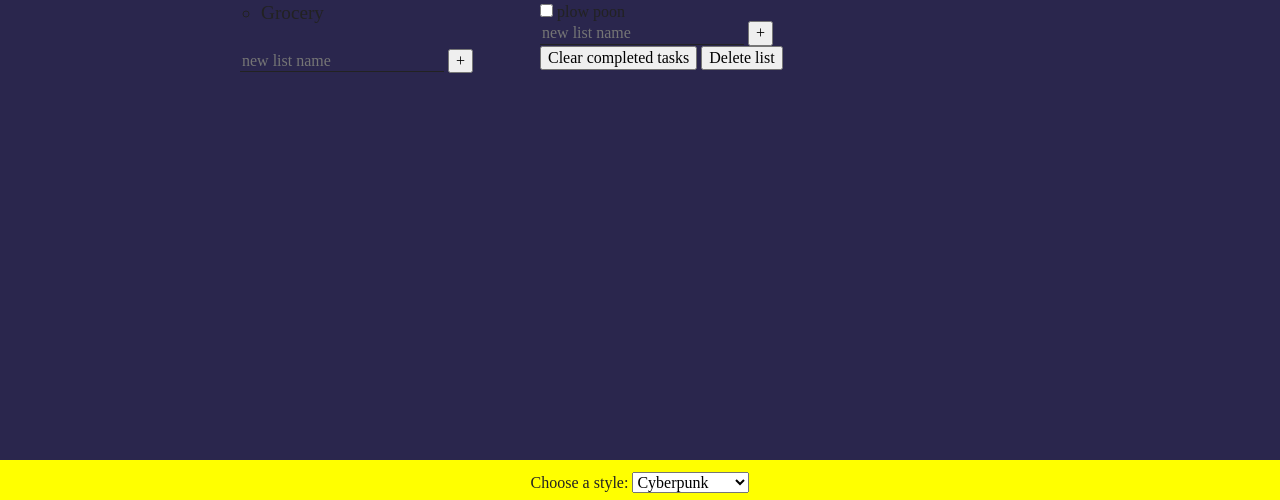
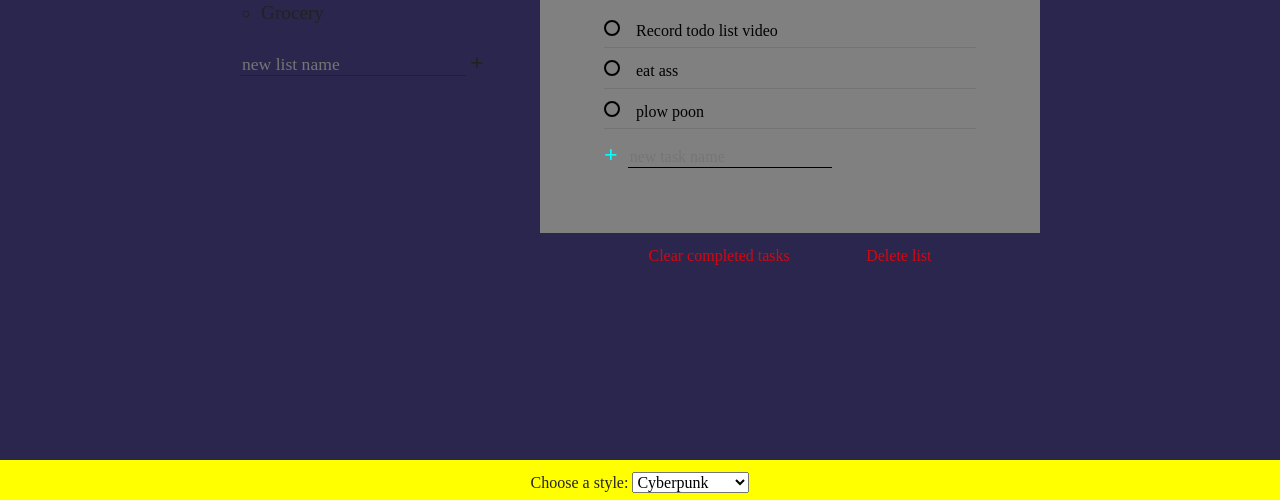
Before and after one commit to NickLeylandMedia/dashboard, a website built with Parcel: page todo.html in a window 1280 px wide. Shown: the part 300-800 px from the top of the page. Built offline with nearby package versions, Linux system fonts and the light colour scheme.

Commit message:
Styled todo list.

```diff
--- a/css/styles.css
+++ b/css/styles.css
@@ -9,6 +9,11 @@ body {
 a {
     text-decoration: none;
 
+}
+
+[type="checkbox"] {
+    opacity: 0;
+    position: absolute;
 }
 
 /* Sections */
@@ -90,12 +95,57 @@ a {
     padding-left: 1.1em;
 }
 
+.list-name {
+    cursor: pointer;
+}
+
+.list-name:hover {
+    opacity: 0.7;
+}
+
 .new {
     background: transparent;
     border: 0;
     color: inherit;
     border-bottom: 1px solid currentColor;
     font-size: inherit;
+    transition: border-bottom 150ms ease-in;
+    outline: none;
+    order: 2;
+}
+
+.new:focus {
+    border-bottom-width: 3px;
+}
+
+.new:focus::placeholder {
+    opacity: 0.2;
+}
+
+.new.list {
+    font-size: 1.1rem;
+}
+
+.new.task {
+    margin-bottom: 0;
+}
+
+.btn {
+    cursor: pointer;
+    background: 0;
+    border: 0;
+    padding: 0;
+    color: inherit;
+}
+
+.btn.create {
+    font-size: 1.5rem;
+    font-weight: 900;
+    margin-right: 0.25em;
+}
+
+.btn.create:hover {
+    opacity: 0.7;
 }
 
 .active-list {
@@ -108,6 +158,123 @@ a {
 
 .todo-list{
     grid-area: active;
+    background: grey;
+    color: black;
+    padding: 2rem;
+}
+
+.todo-header {
+    background: lightgrey;
+    padding: 2rem;
+    display: flex;
+    align-items: center;
+    justify-content: space-between;
+}
+
+.list-title {
+    margin: 0;
+}
+
+.task-count {
+    margin: 0;
+    font-size: 1rem;
+}
+
+.todo-body {
+    padding: 2rem;
+    position: relative;
+}
+
+.custom-checkbox {
+    display: inline-block;
+    width: .75em;
+    height: .75em;
+    cursor: pointer;
+    border: 2px solid currentColor;
+    border-radius: 50%;
+    margin-right: 0.75em;
+    transform: scale(1);
+    transition: transform 300ms ease-in-out;
+}
+
+.task label {
+    display: flex-inline;
+    align-items: center;
+    position: relative;
+}
+
+.task::after {
+    position: absolute;
+    content: "";
+    right: 0;
+    left: 0;
+    bottom: -0.5em;
+    height: 1px;
+    background: currentColor;
+    opacity: 0.1;
+}
+
+.task {
+    position: relative;
+    margin-bottom: 1.25em;
+}
+
+.task:hover .custom-checkbox,
+[type="checkbox"]:focus + label .custom-checkbox {
+    transform: scale(1.2);
+    color: red;
+}
+
+[type="checkbox"]:checked + label .custom-checkbox {
+   background: blue;
+   border-color: blue;
+   box-shadow: inset 0 0 0px 2px white;
+}
+
+[type="checkbox"]:checked + label {
+    opacity: 0.5;
+}
+
+.task label::after {
+    content: "";
+    position: absolute;
+    left: 1.75em;
+    right: 0;
+    top: 50%;
+    height: 3px;
+    background: currentColor;
+    transform: scaleX(0);
+    transform-origin: right;
+    transition: transform 150ms ease-in-out;
+}
+
+[type="checkbox"]:checked + label::after {
+    transform: scaleX(1);
+    transform-origin: left;
+}
+
+.new-task-creator .create {
+    color: cyan;
+}
+
+.delete-stuff {
+    display: flex;
+    justify-content: space-evenly;
+    position: absolute;
+    width: 100%;
+    left: 0;
+    bottom: -65px;
+    color: red;
+}
+
+.btn.delete {
+    opacity: 0.8;
+    font-size: 1rem;
+    transition: color 200ms;;
+}
+
+.btn.delete:hover {
+    color: orangered;
 }
 
 /* ID Selectors */
--- a/todo.html
+++ b/todo.html
@@ -43,14 +43,14 @@
       <div class="all-tasks">
         <h2 class="task-list-title">My Lists</h2>
         <ul class="task-list">
-          <li class="active-list">Youtube</li>
-          <li>Work</li>
-          <li>Grocery</li>
+          <li class="list-name active-list">Youtube</li>
+          <li class="list-name">Work</li>
+          <li class="list-name">Grocery</li>
         </ul>
 
         <form action="">
           <input type="text" class="new list" placeholder="new list name" aria-label="new list name">
-          <button class="btn list" aria-label="create new list">+</button>
+          <button class="btn create" aria-label="create new list">+</button>
         </form>
       </div>
       <div class="todo-list">
@@ -63,8 +63,9 @@
             <!--Task-->
             <div class="task">
               <input type="checkbox" id="task-1">
-              <label for="task-1">Record todo list video
+              <label for="task-1">
                 <span class="custom-checkbox"></span>
+                Record todo list video
               </label>
             </div>
             <!--/Task-->
@@ -72,8 +73,9 @@
             <!--Task-->
             <div class="task">
               <input type="checkbox" id="task-2">
-              <label for="task-2">eat ass
+              <label for="task-2">
                 <span class="custom-checkbox"></span>
+                eat ass
               </label>
             </div>
             <!--/Task-->
@@ -81,8 +83,9 @@
             <!--Task-->
             <div class="task">
               <input type="checkbox" id="task-3">
-              <label for="task-3">plow poon
+              <label for="task-3">
                 <span class="custom-checkbox"></span>
+                plow poon
               </label>
             </div>
             <!--/Task-->
@@ -90,8 +93,8 @@
           </div>
           <div class="new-task-creator">
             <form action="">
-              <input type="text" class="new list" placeholder="new list name" aria-label="new list name">
-              <button class="btn task" aria-label="create new task">+</button>
+              <button class="btn create" aria-label="create new task">+</button>
+              <input type="text" class="new task" placeholder="new task name" aria-label="new task name">
             </form>
           </div>
           <div class="delete-stuff">
```
